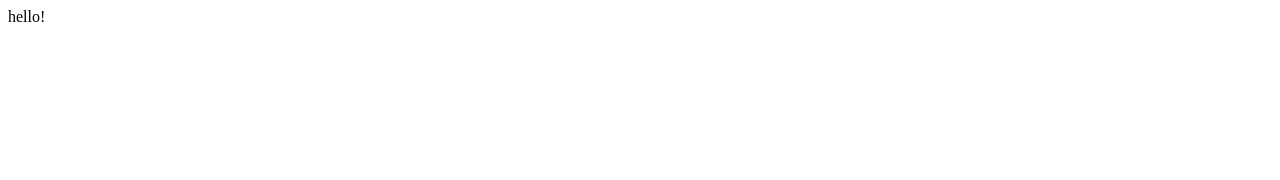
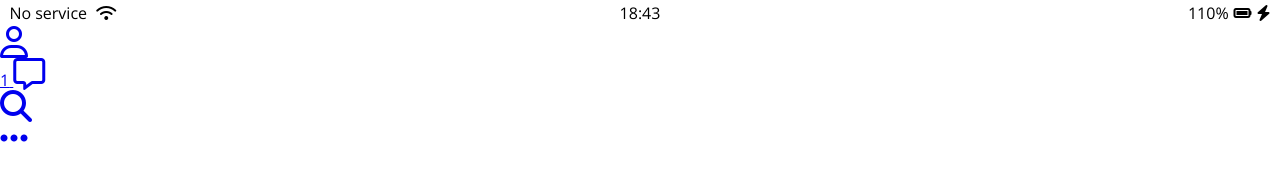
Before and after one commit to nickhealthy/kokoa-clone, a plain HTML site: page friends.html in a window 1280 px wide. Drawn offline with nearby package versions, Linux system fonts and the light colour scheme.

Commit message:
done: navbar html

```diff
--- a/friends.html
+++ b/friends.html
@@ -1,11 +1,57 @@
 <!DOCTYPE html>
 <html lang="en">
   <head>
+    <link rel="stylesheet" href="css/style.css" />
     <meta charset="UTF-8" />
     <meta name="viewport" content="width=device-width, initial-scale=1.0" />
-    <title>Document</title>
+    <title>Welcome to Kokoa Clone</title>
   </head>
   <body>
-    hello!
+    <div class="status-bar">
+      <div class="status-bar__column">
+        <span>No service</span>
+        <i class="fa-solid fa-wifi fa-fade"></i>
+      </div>
+      <div class="status-bar__column">
+        <span>18:43</span>
+      </div>
+      <div class="status-bar__column">
+        <span>110%</span>
+        <i class="fa-solid fa-battery-full"></i>
+        <i class="fa-solid fa-bolt"></i>
+      </div>
+    </div>
+
+    <nav class="nav">
+      <ul class="nav__list">
+        <li class="nav__btn">
+          <a class="nav__link" href="friends.html"
+            ><i class="fa-regular fa-user fa-2x"></i
+          ></a>
+        </li>
+        <li class="nav__btn">
+          <a class="nav__link" href="#">
+            <span class="nav__notification">1</span>
+            <i class="fa-regular fa-message fa-2x"></i>
+          </a>
+        </li>
+        <li class="nav__btn">
+          <a class="nav__link" href="#"
+            ><i class="fa-solid fa-magnifying-glass fa-2x"></i
+          ></a>
+        </li>
+        <li class="nav__btn">
+          <span class="nav__dot"></span>
+          <a class="nav__link" href="#"
+            ><i class="fa-solid fa-ellipsis fa-2x"></i
+          ></a>
+        </li>
+      </ul>
+    </nav>
+
+    <script
+      src="https://kit.fontawesome.com/d1e61c2fb7.js"
+      crossorigin="anonymous"
+    ></script>
   </body>
 </html>
```
